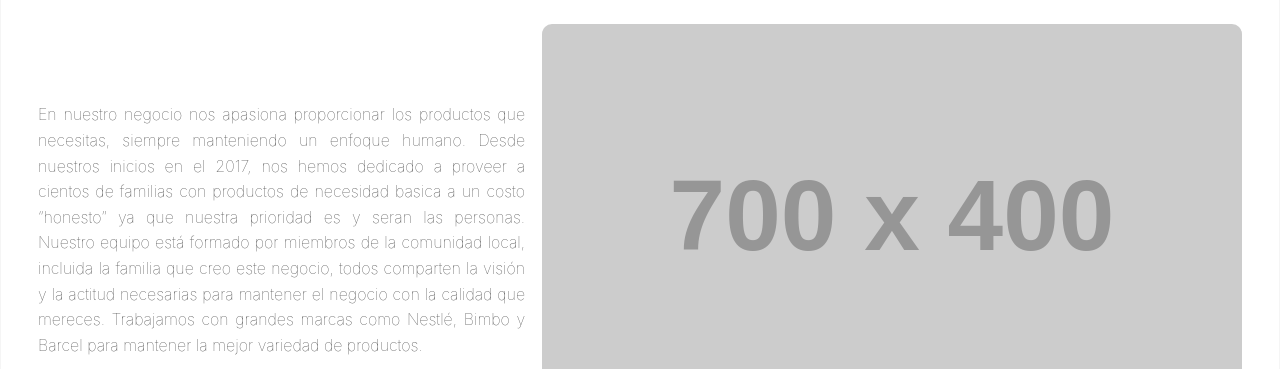
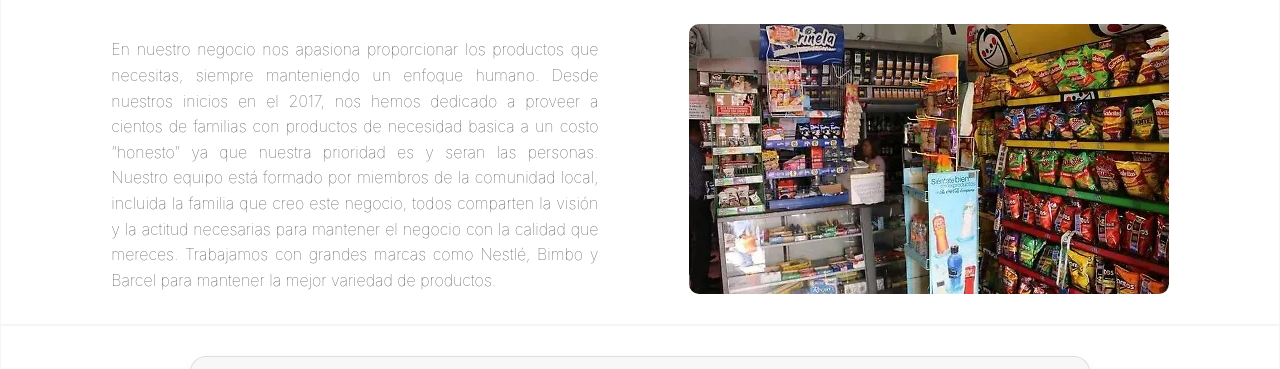
Before and after one commit to SairaGonzalez/abarrotes-martha, a plain HTML site: page nosotros.html in a window 1280 px wide. Shown: the part 224-593 px from the top of the page. Drawn offline with Linux system fonts and the light colour scheme; placeholder pictures from the web are drawn by us; files whose address does not match are found by name.

Commit message:
Imagen nosotros

```diff
--- a/css/styles.css
+++ b/css/styles.css
@@ -1527,8 +1527,8 @@ footer {
 }
 
 .imagen-historia {
-  width: 700px;
-  height: 400px;
+  width: 480px;
+  height: 270px;
   object-fit: cover;
   border-radius: 10px;
   flex-shrink: 0;
--- a/nosotros.html
+++ b/nosotros.html
@@ -68,7 +68,7 @@
               mantener la mejor variedad de productos.
             </p>
             <img
-              src="https://placehold.co/700x400"
+              src="/imagenes/tienda1.jpeg"
               alt="Tienda"
               class="imagen-historia"
             />
```
Also changed, not shown: imagenes/tienda1.jpeg (added).
